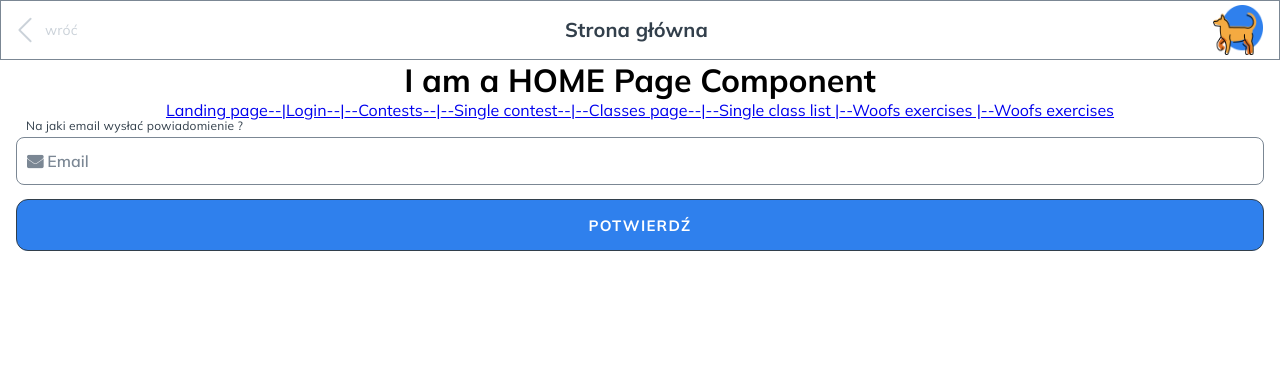
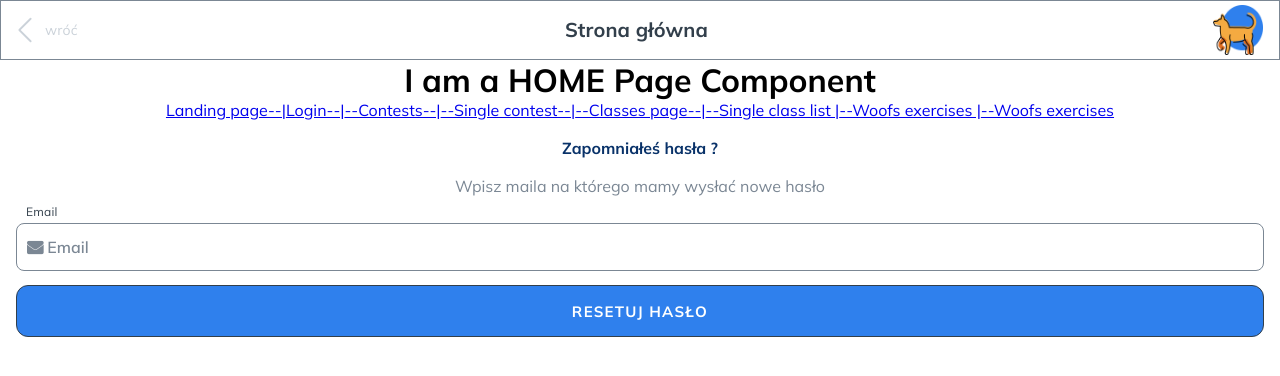
Before and after one commit to CC2021-WBL/GOOD-BOI-Application, a React (Create React App) app: page /forgot in a window 1280 px wide. Shown: the top 376 px of the page. Built offline with nearby package versions, Linux system fonts and the light colour scheme.

Commit message:
- Added ForgotPassForm added texts and changed styles

```diff
--- a/src/Atoms/FormWrapper/FormWrapperStyled.js
+++ b/src/Atoms/FormWrapper/FormWrapperStyled.js
@@ -11,8 +11,13 @@ const FormWrapperStyled = styled.form`
   .forgot-pass {
     padding: 1em 0;
     text-decoration: none;
-    ${FONTS.label_extrabold}
+    ${FONTS.body_bold}
     color: ${COLORS.primary801};
+  }
+
+  div {
+    padding: 0 30px 10px;
+    color: ${COLORS.grey400};
   }
 `;
 
--- a/src/Organisms/ForgotPassForm/ForgotPassForm.js
+++ b/src/Organisms/ForgotPassForm/ForgotPassForm.js
@@ -20,8 +20,10 @@ const ForgotPassForm = () => {
   return (
     <CardWrapper>
       <FormWrapper onSubmit={submitHandler}>
+        <p className="forgot-pass">Zapomniałeś hasła ?</p>
+        <div>Wpisz maila na którego mamy wysłać nowe hasło</div>
         <InputField
-          labelText="Na jaki email wysłać powiadomienie ?"
+          labelText="Email"
           htmlFor="email"
           type="email"
           placeholder="&#xf0e0; Email"
@@ -30,7 +32,7 @@ const ForgotPassForm = () => {
           value={email}
           onChange={(event) => setEmail(event.target.value)}
         />
-        <MainButton primary text="Potwierdź" />
+        <MainButton primary text="Resetuj Hasło" />
       </FormWrapper>
     </CardWrapper>
   );
```
